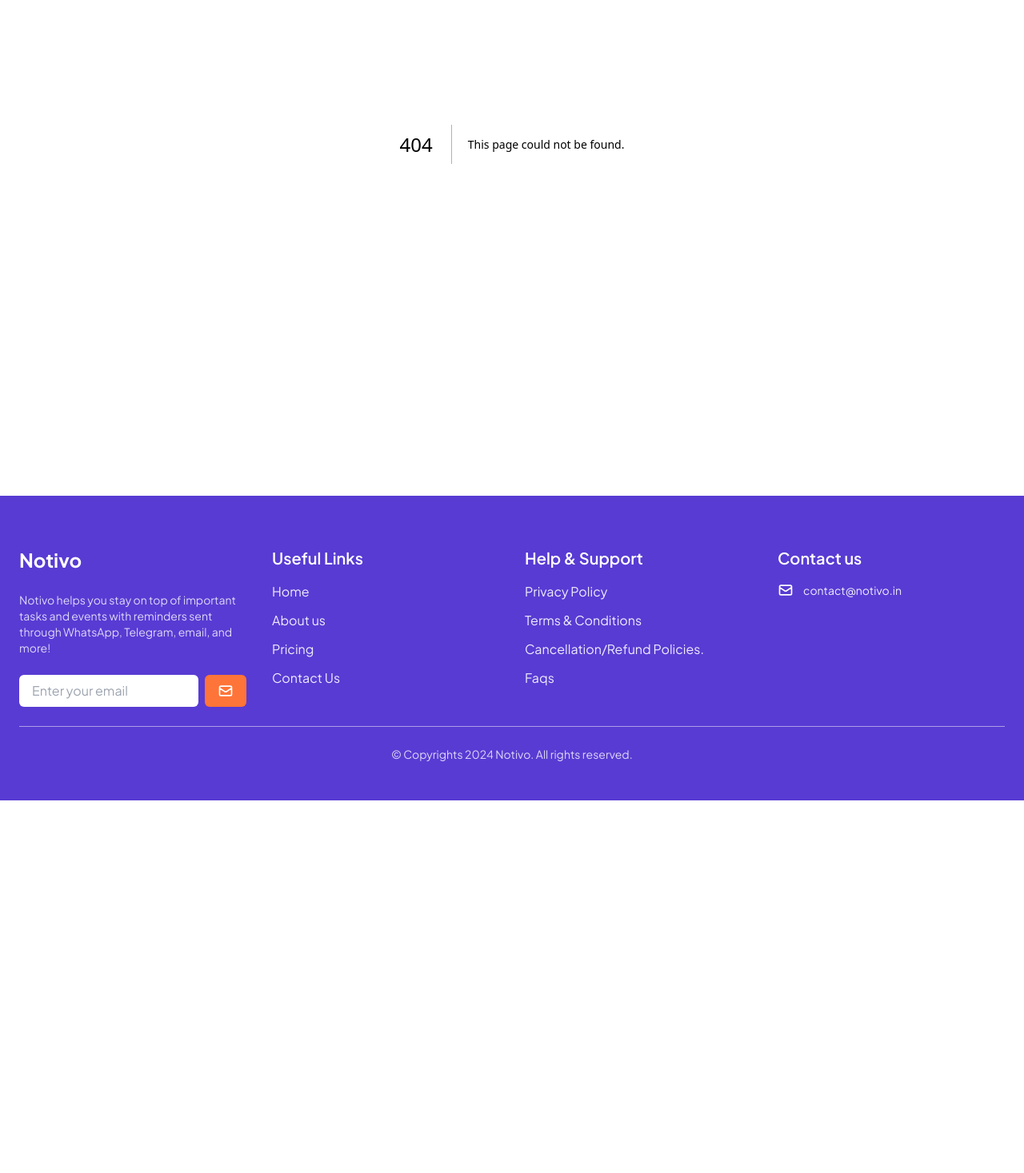
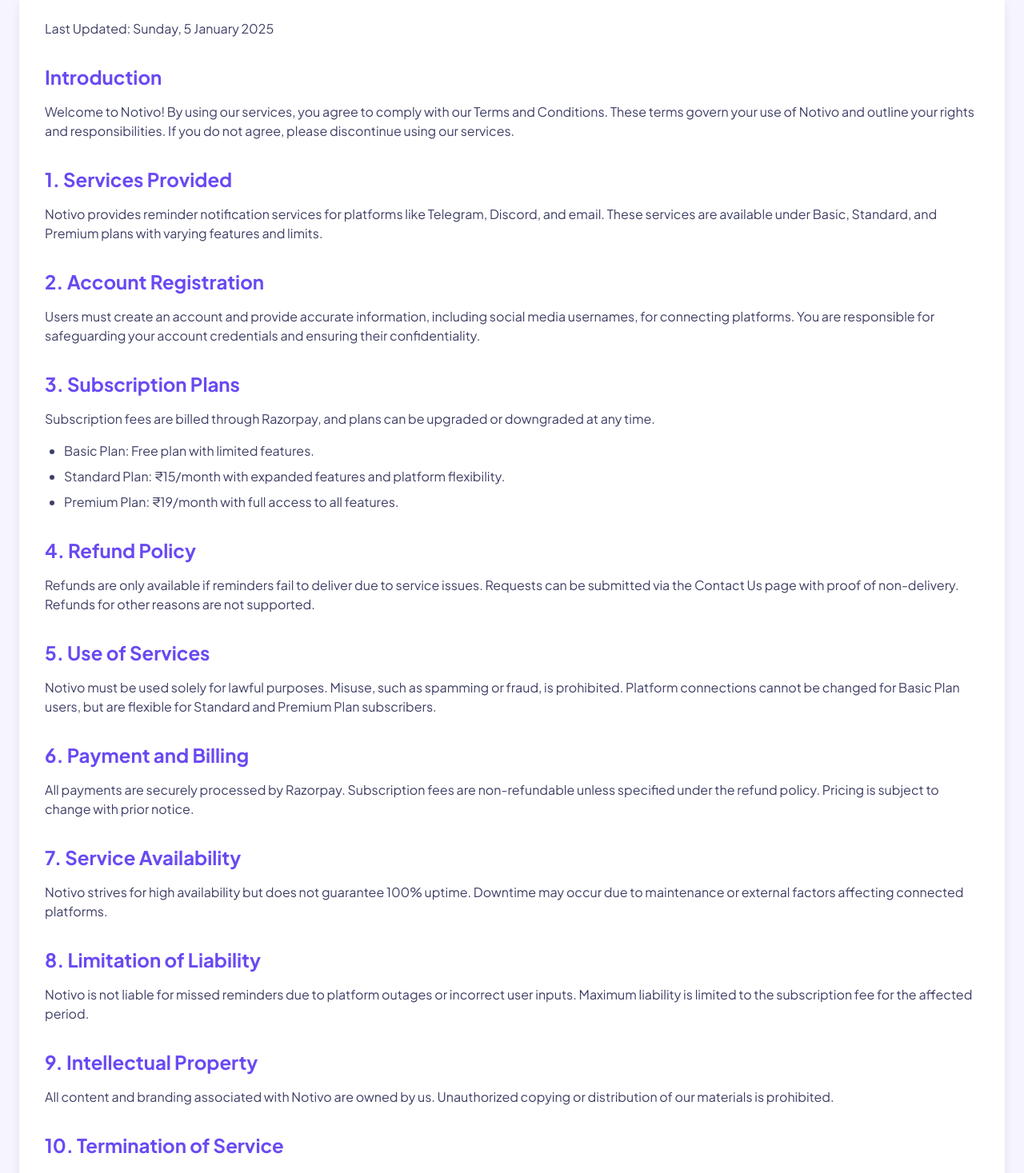
Before and after one commit to sandeep-rajputt/Notivo, a Next.js app: page /terms---conditions in a window 1280 px wide. Before the commit this address had no page. Shown: the part 300-1767 px from the top of the page at 80% size. Before the commit the page ends 1301 px from the top, so only its background shows below. Built offline with nearby package versions, Linux system fonts and the light colour scheme.

Commit message:
feat: add Terms & Conditions page

```diff
--- /dev/null
+++ b/src/app/terms---conditions/page.tsx
@@ -0,0 +1,116 @@
+"use client";
+import PageHeading from "@components/layout/PageHeading";
+import { motion } from "framer-motion";
+
+const sections = [
+  {
+    title: "Introduction",
+    content:
+      "Welcome to Notivo! By using our services, you agree to comply with our Terms and Conditions. These terms govern your use of Notivo and outline your rights and responsibilities. If you do not agree, please discontinue using our services.",
+  },
+  {
+    title: "1. Services Provided",
+    content:
+      "Notivo provides reminder notification services for platforms like Telegram, Discord, and email. These services are available under Basic, Standard, and Premium plans with varying features and limits.",
+  },
+  {
+    title: "2. Account Registration",
+    content:
+      "Users must create an account and provide accurate information, including social media usernames, for connecting platforms. You are responsible for safeguarding your account credentials and ensuring their confidentiality.",
+  },
+  {
+    title: "3. Subscription Plans",
+    list: [
+      "Basic Plan: Free plan with limited features.",
+      "Standard Plan: ₹15/month with expanded features and platform flexibility.",
+      "Premium Plan: ₹19/month with full access to all features.",
+    ],
+    content:
+      "Subscription fees are billed through Razorpay, and plans can be upgraded or downgraded at any time.",
+  },
+  {
+    title: "4. Refund Policy",
+    content:
+      "Refunds are only available if reminders fail to deliver due to service issues. Requests can be submitted via the Contact Us page with proof of non-delivery. Refunds for other reasons are not supported.",
+  },
+  {
+    title: "5. Use of Services",
+    content:
+      "Notivo must be used solely for lawful purposes. Misuse, such as spamming or fraud, is prohibited. Platform connections cannot be changed for Basic Plan users, but are flexible for Standard and Premium Plan subscribers.",
+  },
+  {
+    title: "6. Payment and Billing",
+    content:
+      "All payments are securely processed by Razorpay. Subscription fees are non-refundable unless specified under the refund policy. Pricing is subject to change with prior notice.",
+  },
+  {
+    title: "7. Service Availability",
+    content:
+      "Notivo strives for high availability but does not guarantee 100% uptime. Downtime may occur due to maintenance or external factors affecting connected platforms.",
+  },
+  {
+    title: "8. Limitation of Liability",
+    content:
+      "Notivo is not liable for missed reminders due to platform outages or incorrect user inputs. Maximum liability is limited to the subscription fee for the affected period.",
+  },
+  {
+    title: "9. Intellectual Property",
+    content:
+      "All content and branding associated with Notivo are owned by us. Unauthorized copying or distribution of our materials is prohibited.",
+  },
+  {
+    title: "10. Termination of Service",
+    content:
+      "We reserve the right to terminate accounts for violating these terms or engaging in fraudulent activities. Data associated with terminated accounts will be deleted within 30 days.",
+  },
+  {
+    title: "11. Modifications to Terms",
+    content:
+      "We may update these Terms and Conditions periodically. Continued use of Notivo implies acceptance of the updated terms.",
+  },
+  {
+    title: "12. Contact Us",
+    content:
+      "For questions or concerns, contact us via email or through the Contact Us page on our website.",
+  },
+];
+
+export default function Page() {
+  return (
+    <main>
+      <PageHeading>Terms & Conditions</PageHeading>
+      <div className="bg-white rounded-lg shadow-lg p-8">
+        <p className="text-primary-word mb-8">
+          Last Updated: Sunday, 5 January 2025
+        </p>
+
+        {sections.map((section, index) => (
+          <motion.section
+            key={index}
+            initial={{ opacity: 0, y: 20 }}
+            whileInView={{ opacity: 1, y: 0 }}
+            transition={{ duration: 0.5, delay: index * 0.1 }}
+            viewport={{ once: true }}
+            className="mb-8"
+          >
+            <h2 className="text-2xl font-bold text-primary mb-4">
+              {section.title}
+            </h2>
+            {section.content && (
+              <p className="text-primary-word mb-4">{section.content}</p>
+            )}
+            {section.list && (
+              <ul className="list-disc pl-6 text-primary-word">
+                {section.list.map((item, itemIndex) => (
+                  <li key={itemIndex} className="mb-2">
+                    {item}
+                  </li>
+                ))}
+              </ul>
+            )}
+          </motion.section>
+        ))}
+      </div>
+    </main>
+  );
+}
```
